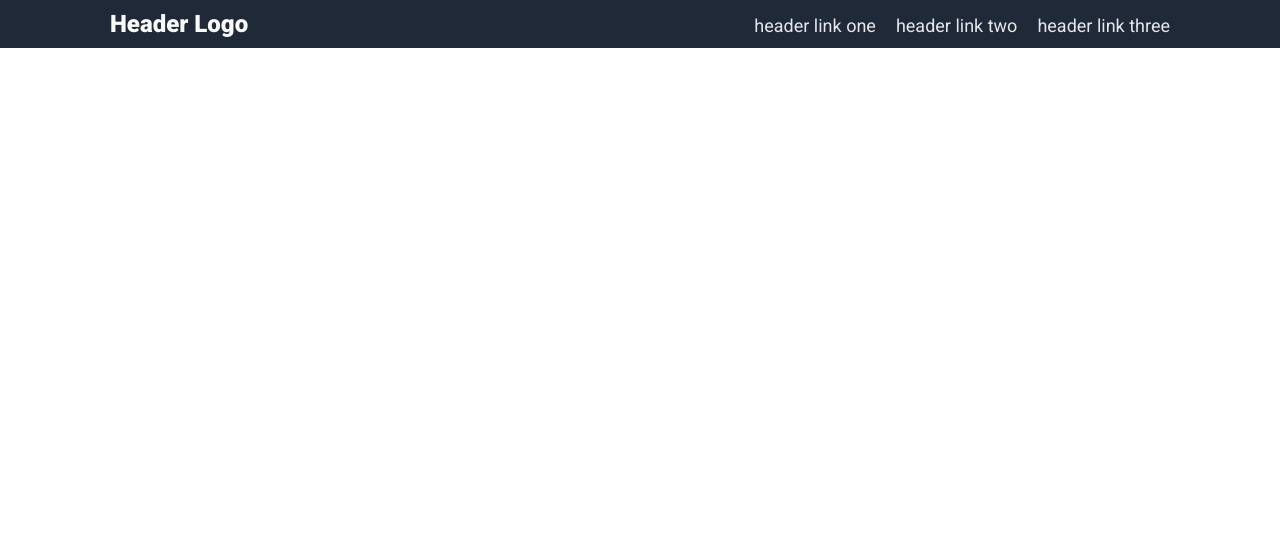
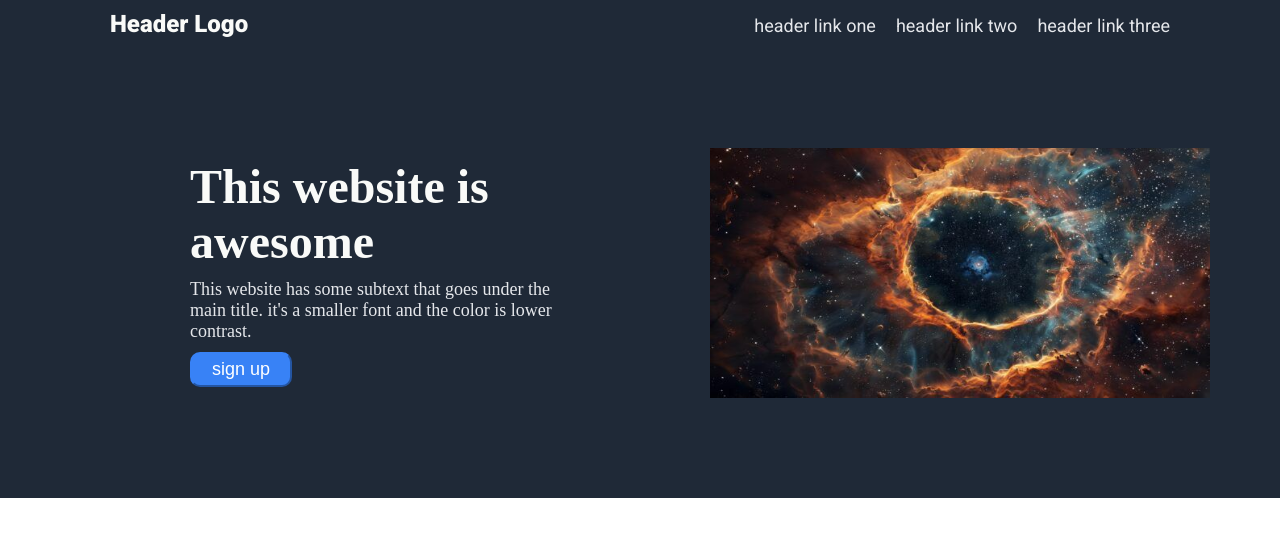
Before and after one commit to AHE04/landing-page, a plain HTML site: page index.html in a window 1280 px wide. Drawn offline with Linux system fonts and the light colour scheme.

Commit message:
add header and first slide
added header + first slide

```diff
--- a/index.html
+++ b/index.html
@@ -37,6 +37,24 @@
 
     <div class="first">
 
+        <div class="texts">
+
+            <div class="firsttitle">
+                This website is awesome
+            </div>
+            <div class="text">
+                This website has some subtext that goes under the main title.
+                it's a smaller font and the color is lower contrast.
+            </div>
+            <button class="signup">
+                sign up
+            </button>
+        </div>
+
+        <div class="picture">
+            <img class="space" src="./img/space.jpeg">
+
+        </div>
     </div>
 
 
--- a/style.css
+++ b/style.css
@@ -40,3 +40,64 @@ color: #E5E7EB;
 padding-top: 5px;
 
 }
+
+.first{
+    background-color: #1F2937;
+    display: flex;
+    justify-content: space-around;
+    align-items: center;
+    gap: 10px;
+    padding-top: 100px;
+    flex-wrap:nowrap;
+    padding-bottom: 100px;
+
+}
+
+.texts{
+    padding-left: 120px;
+    margin: auto;
+    display: flex;
+    flex-direction: column;
+    width: 370px;
+    justify-content: left;
+    align-items: center;
+    gap:10px;
+
+
+}
+
+.signup{
+    background-color: #3882F6;
+    color: white;
+    border-radius: 10px;
+    font-size: 18px;
+    padding: 5px 20px;
+    display: flex;
+    margin-right: auto;
+    border-color: #3882F6;
+}
+.firsttitle{
+    color: #F9FAF8;
+    font-weight: 900;
+    font-size: 48px;
+}
+
+.text{
+    color: #E5E7EB;
+    font-size: 18px;
+
+}
+.picture{
+    display: flex;
+    justify-content: right;
+    margin: auto;
+}
+.space{
+
+    height: 250px;
+    width: 500px;
+    display: flex;
+    flex: 1 ;
+    justify-content: right;
+    align-items: center;
+}
```
